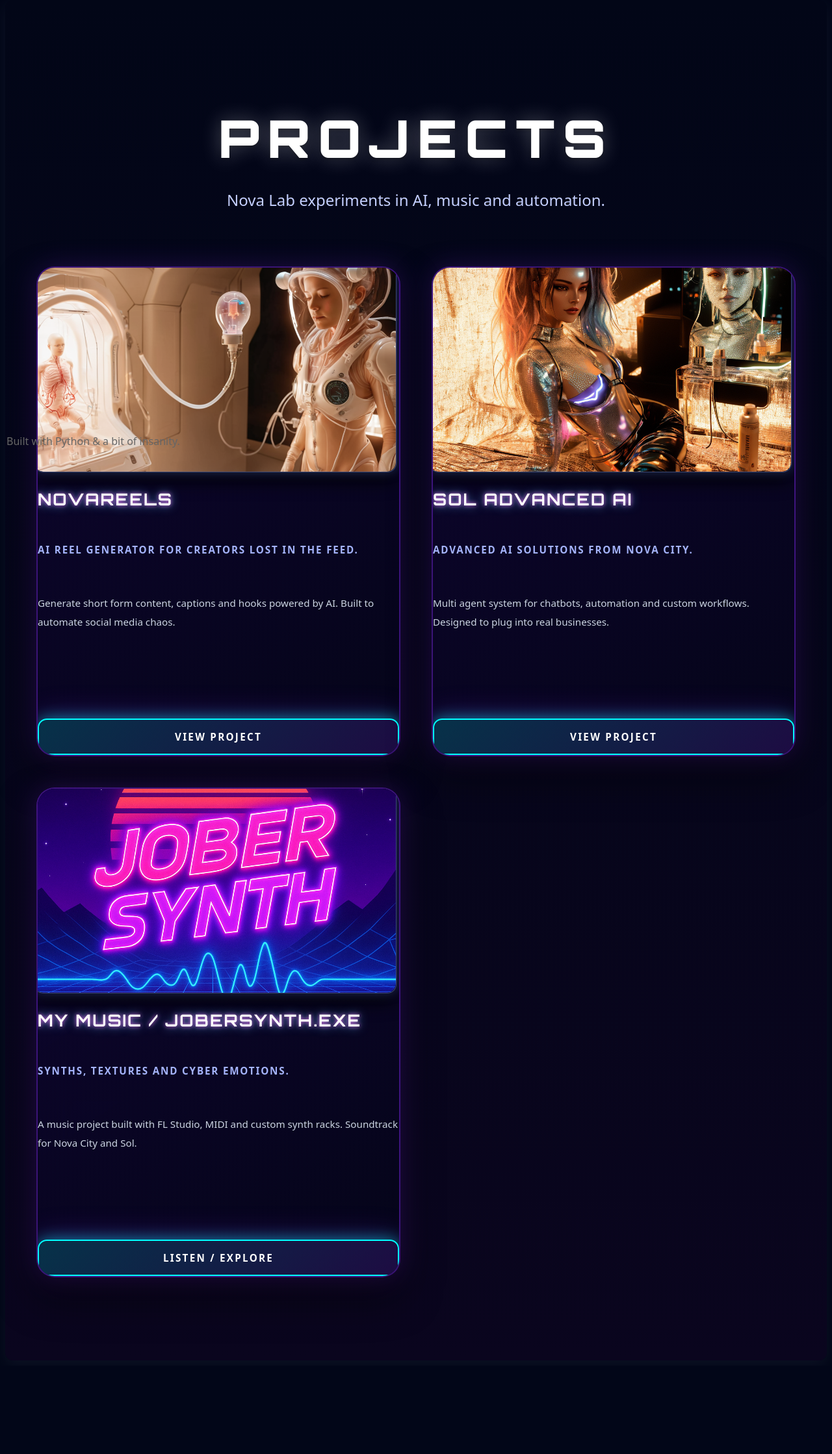
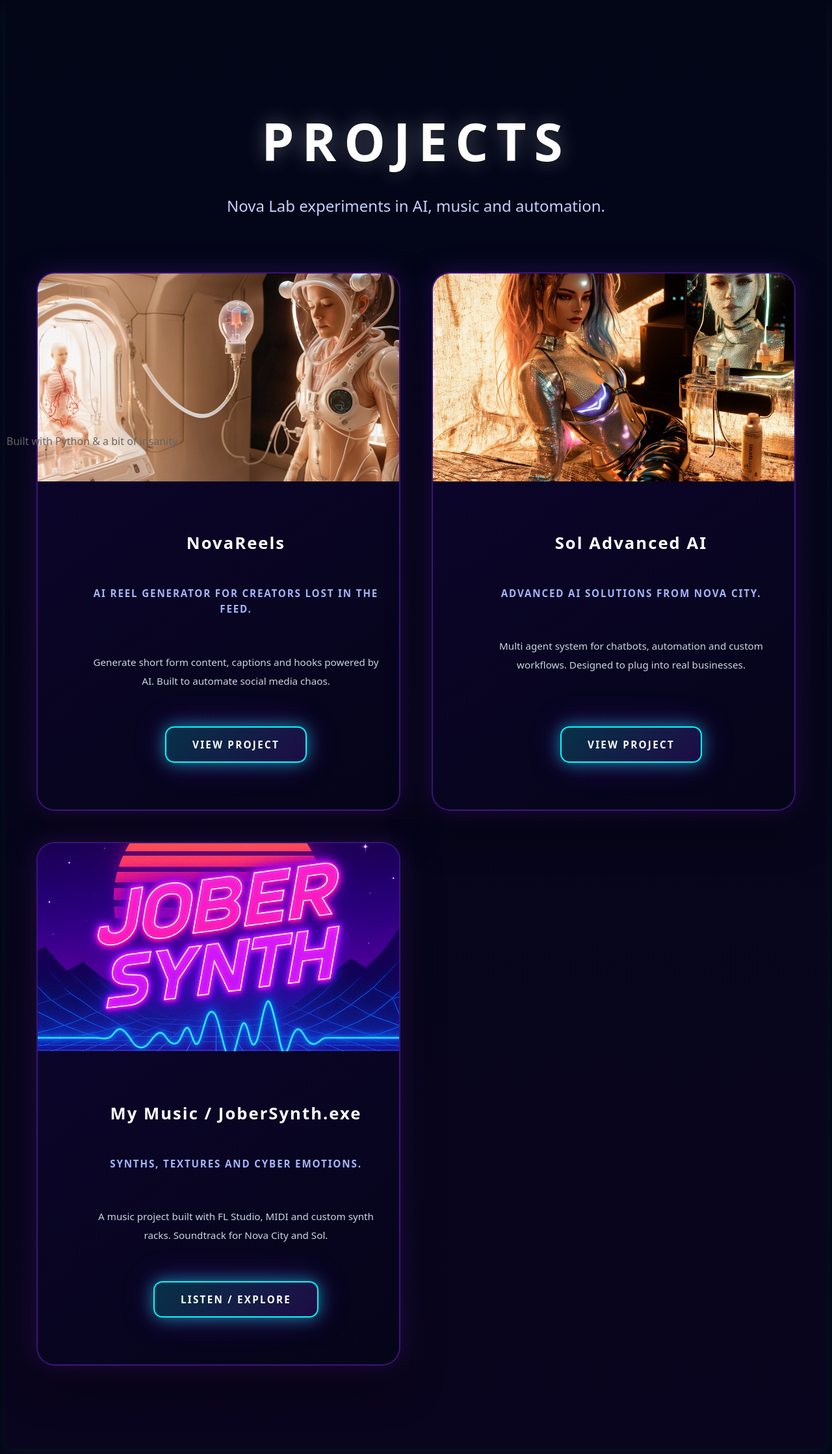
Before and after one commit to jober550/jober-portfolio, a Flask app: page /projects in a window 1280 px wide. Shown: the part 84-2322 px from the top of the page at 65% size. Before the commit the page ends 2059 px from the top, so only its background shows below. Run offline with Flask 3, Linux system fonts and the light colour scheme.

Commit message:
Update projects.html

```diff
--- a/templates/projects.html
+++ b/templates/projects.html
@@ -1,105 +1,6 @@
 {% extends "base.html" %}
 
 {% block content %}
-<style>
-/* ---------- Project thumbnails ---------- */
-.project-thumb-wrapper {
-  position: relative;
-  margin: -0.4rem -0.4rem 0.9rem;
-  border-radius: 14px;
-  overflow: hidden;
-  border: 1px solid rgba(140, 167, 255, 0.4);
-  box-shadow:
-    0 0 18px rgba(99, 132, 255, 0.35),
-    0 14px 26px rgba(0, 0, 0, 0.9);
-  width: 100%;
-  aspect-ratio: 16 / 9;      /* mantiene todas las tarjetas iguales */
-  background: #050818;       /* color de fondo detrás de la imagen */
-}
-
-.project-thumb {
-  display: block;
-  width: 100%;
-  height: 100%;
-  object-fit: cover;        /* muestra la imagen completa */
-  border-radius: 14px;
-}
-
-/* ---------- Neon titles ---------- */
-.projects-header h1 {
-  font-family: "Orbitron", system-ui, -apple-system, BlinkMacSystemFont, "Segoe UI", sans-serif;
-  font-size: 2.6rem;
-  letter-spacing: 0.18em;
-  text-transform: uppercase;
-  color: #fdfdff;
-  text-shadow:
-    0 0 8px rgba(120, 200, 255, 0.8),
-    0 0 18px rgba(120, 120, 255, 0.85),
-    0 0 32px rgba(90, 50, 255, 0.9);
-}
-
-.projects-header p {
-  margin-top: 0.8rem;
-  color: #9fb7ff;
-  font-size: 0.95rem;
-}
-
-.project-title-neon {
-  font-family: "Orbitron", system-ui, -apple-system, BlinkMacSystemFont, "Segoe UI", sans-serif;
-  font-size: 1.05rem;
-  margin: 0.6rem 0 0.35rem;
-  color: #f7f3ff;
-  letter-spacing: 0.12em;
-  text-transform: uppercase;
-  text-shadow:
-    0 0 6px rgba(255, 109, 251, 0.8),
-    0 0 15px rgba(94, 197, 255, 0.8);
-}
-
-.project-card:hover .project-title-neon {
-  text-shadow:
-    0 0 10px rgba(255, 150, 255, 1),
-    0 0 24px rgba(120, 210, 255, 1);
-}
-
-.projects-section {
-  transform-origin: top left;
-}
-
-/* Responsive adjustments for smartphones */
-@media (max-width: 600px) {
-  .projects-header h1 {
-    font-size: 1.8rem;
-  }
-  .projects-header p {
-    font-size: 0.85rem;
-  }
-  .projects-grid {
-    display: flex;
-    flex-direction: column;
-    gap: 1rem;
-  }
-  .project-card {
-    width: 100%;
-    margin: 0 auto;
-  }
-  .project-thumb-wrapper {
-    aspect-ratio: auto;
-    height: 180px;
-  }
-  .project-title-neon {
-    font-size: 0.9rem;
-  }
-  .project-tagline, .project-desc {
-    font-size: 0.85rem;
-  }
-  .btn-neon {
-    font-size: 0.9rem;
-    padding: 0.4rem 0.8rem;
-  }
-}
-</style>
-
 <section class="projects-section">
   <div class="projects-header">
     <h1>Projects</h1>
@@ -111,12 +12,10 @@
     <article class="project-card">
       <div class="project-glow"></div>
       <div class="project-thumb-wrapper">
-        <img
-          src="{{ url_for('static', filename='images/novareels.png') }}"
-          alt="NovaReels preview"
-          class="project-thumb"
-        >
+        <img src="{{ url_for('static', filename='images/novareels.png') }}" alt="NovaReels preview"
+          class="project-thumb">
       </div>
+      <div>
         <h2 class="project-title-neon">NovaReels</h2>
         <p class="project-tagline">AI reel generator for creators lost in the feed.</p>
         <p class="project-desc">
@@ -126,18 +25,17 @@
         <a href="{{ url_for('project_novareels') }}" class="btn-neon">
           View Project
         </a>
+      </div>
     </article>
 
     <!-- Sol Advanced AI -->
     <article class="project-card">
       <div class="project-glow"></div>
       <div class="project-thumb-wrapper">
-        <img
-          src="{{ url_for('static', filename='images/solai.png') }}"
-          alt="Sol Advanced AI preview"
-          class="project-thumb"
-        >
+        <img src="{{ url_for('static', filename='images/solai.png') }}" alt="Sol Advanced AI preview"
+          class="project-thumb">
       </div>
+      <div>
         <h2 class="project-title-neon">Sol Advanced AI</h2>
         <p class="project-tagline">Advanced AI solutions from Nova City.</p>
         <p class="project-desc">
@@ -147,18 +45,17 @@
         <a href="{{ url_for('project_sol') }}" class="btn-neon">
           View Project
         </a>
+      </div>
     </article>
 
     <!-- JoberSynth.exe -->
     <article class="project-card">
       <div class="project-glow"></div>
       <div class="project-thumb-wrapper">
-        <img
-          src="{{ url_for('static', filename='images/jobersynth.png') }}"
-          alt="JoberSynth.exe preview"
-          class="project-thumb"
-        >
+        <img src="{{ url_for('static', filename='images/jobersynth.png') }}" alt="JoberSynth.exe preview"
+          class="project-thumb">
       </div>
+      <div>
         <h2 class="project-title-neon">My Music / JoberSynth.exe</h2>
         <p class="project-tagline">Synths, textures and cyber emotions.</p>
         <p class="project-desc">
@@ -168,6 +65,7 @@
         <a href="{{ url_for('project_music') }}" class="btn-neon">
           Listen / Explore
         </a>
+      </div>
     </article>
   </div>
 </section>
```
Lines whose indentation alone changed are shown as unchanged.
